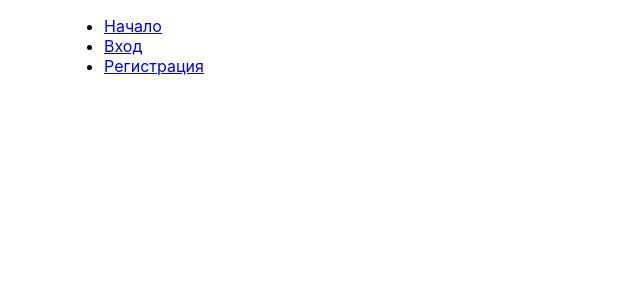
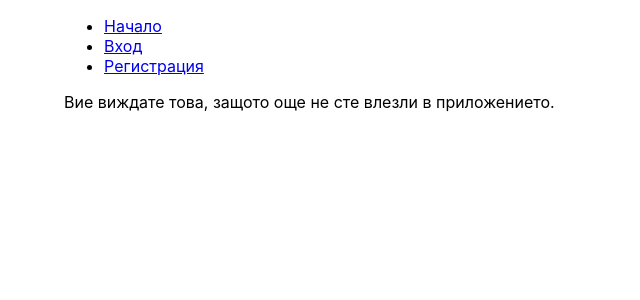
Before and after one commit to denchev/react-crimson-glory, a React (Create React App) app: page / in a window 1280 px wide. Shown: the top 300 px of the page, without its empty margins (0-640 px from the left). Built offline with nearby package versions, Linux system fonts and the light colour scheme; no server answers.

Commit message:
Create a Provider for authorized and guess users

```diff
--- a/src/App.js
+++ b/src/App.js
@@ -2,13 +2,16 @@ import './App.css';
 import { Outlet } from 'react-router';
 import Nav from './components/Nav';
 import { Container } from '@mui/material';
+import { AuthProvider } from './context/AuthContext';
 
 function App() {
   return (
-    <Container>
-      <Nav />
-      <Outlet />
-    </Container>
+    <AuthProvider>
+      <Container>
+        <Nav />
+        <Outlet />
+      </Container>
+    </AuthProvider>
   );
 }
 
--- /dev/null
+++ b/src/components/Authorized/Index.jsx
@@ -0,0 +1,5 @@
+export default function AuthorizedIndex() {
+    return <>
+        Това вече е истинската работа.
+    </>
+}
--- /dev/null
+++ b/src/components/Index.jsx
@@ -0,0 +1,12 @@
+import { useAuth } from "../context/AuthContext";
+
+import AuthorizedIndex from "./Authorized/Index";
+import UnauthorizedIndex from "./Unauthorized/Index";
+
+export default function Index() {
+    const {user, loading} = useAuth();
+
+    return <>
+        {user ?  <AuthorizedIndex /> : <UnauthorizedIndex />}
+    </>
+}
--- a/src/components/Login.jsx
+++ b/src/components/Login.jsx
@@ -29,14 +29,6 @@ export default function Login() {
         }
     }
 
-    const logout = async () => {
-        try {
-            await signOut(auth);
-        } catch (e) {
-            console.error(e.message);
-        }
-    }
-
     useEffect(() => {
         setHasSignedIn(!!auth?.currentUser);
         onAuthStateChanged(auth, (user) => {
@@ -61,9 +53,6 @@ export default function Login() {
                     <Grid size={12}>
                         <Button variant="contained" onClick={signInWithGoogle} disabled={hasSignedIn}>Вход с Google</Button>
                     </Grid>
-                    <Grid size={12}>
-                    {hasSignedIn && <Button variant="contained" onClick={logout}>Изход {auth.currentUser.email}</Button>}
-                    </Grid>
                 </Grid>
 
 
--- a/src/components/Nav.jsx
+++ b/src/components/Nav.jsx
@@ -1,10 +1,25 @@
+import { useAuth } from "../context/AuthContext";
+import { signOut } from "firebase/auth";
+import { auth } from "../config/firebase";
+
 export default function Nav() {
+    const {user, loading} = useAuth();
+
+    const logout = async () => {
+        try {
+            await signOut(auth);
+        } catch (e) {
+            console.error(e.message);
+        }
+    }
+
     return (
         <>
             <ul>
                 <li><a href="/">Начало</a></li>
                 <li><a href="/login">Вход</a></li>
                 <li><a href="/register">Регистрация</a></li>
+                {user && <li><a href="#" onClick={() => logout()}>Изход {user.email}</a></li>}
             </ul>
         </>
     )
--- a/src/components/Register.jsx
+++ b/src/components/Register.jsx
@@ -1,7 +1,8 @@
 import { createUserWithEmailAndPassword } from "firebase/auth";
 import { Button, TextField, Grid2 as Grid, Alert, Stack} from '@mui/material';
-import { useState, useEffect } from 'react';
+import { useState } from 'react';
 import { auth } from "../config/firebase";
+import { useAuth } from "../context/AuthContext";
 
 export default function Register() {
     const [email, setEmail] = useState('');
@@ -9,6 +10,7 @@ export default function Register() {
     const [errorMessage, setErrorMessage] = useState(null);
     const [successMessage, setSuccessMessage] = useState(null);
     const [isPending, setIsPending] = useState(false);
+    const {user, loading} = useAuth();
 
     const signUp = async () => {
         try {
@@ -30,6 +32,8 @@ export default function Register() {
     }
 
     return (
+        <>
+        {user ? <div>Вие вече сте влязъл в приложението</div> :
         <Stack spacing={2}>
             {errorMessage && <Alert severity="warning">{errorMessage}</Alert>}
             {successMessage && <Alert severity="success">{successMessage}</Alert>}
@@ -46,6 +50,7 @@ export default function Register() {
                     </Grid>
                 </Grid>
             </form>
-        </Stack>
+        </Stack>}
+        </>
     );
 }
--- /dev/null
+++ b/src/components/Unauthorized/Index.jsx
@@ -0,0 +1,5 @@
+export default function UnauthorizedIndex() {
+    return <>
+        Вие виждате това, защото още не сте влезли в приложението.
+    </>
+}
--- /dev/null
+++ b/src/context/AuthContext.js
@@ -0,0 +1,26 @@
+import { createContext, useState, useEffect, useContext } from 'react';
+import { onAuthStateChanged } from 'firebase/auth';
+import { auth } from '../config/firebase';
+
+const AuthContext = createContext();
+
+export const AuthProvider = ({children}) => {
+    const [user, setUser] = useState(null);
+    const [loading, setLoading] = useState(true);
+
+    useEffect(() => {
+        const unsubscribe = onAuthStateChanged(auth, (currentUser) => {
+            setUser(currentUser);
+            setLoading(false);
+        });
+        return () => unsubscribe();
+    }, []);
+
+    return (
+        <AuthContext.Provider value={{user, loading}}>
+            {children}
+        </AuthContext.Provider>
+    );
+}
+
+export const useAuth = () => useContext(AuthContext);
--- a/src/index.js
+++ b/src/index.js
@@ -6,6 +6,7 @@ import reportWebVitals from './reportWebVitals';
 import { BrowserRouter, Route, Routes } from "react-router";
 import Login from './components/Login';
 import Register from './components/Register';
+import Index from './components/Index';
 
 const root = ReactDOM.createRoot(document.getElementById('root'));
 root.render(
@@ -13,6 +14,7 @@ root.render(
     <BrowserRouter>
       <Routes>
         <Route path={'/'} element={<App />}>
+          <Route path={'/'} element={<Index />} />
           <Route path="/login" element={<Login />} />
           <Route path="/register" element={<Register />} />
         </Route>
```
